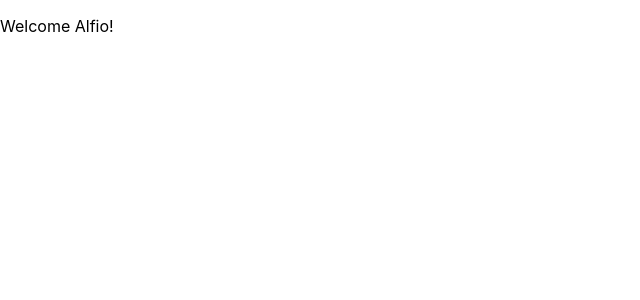
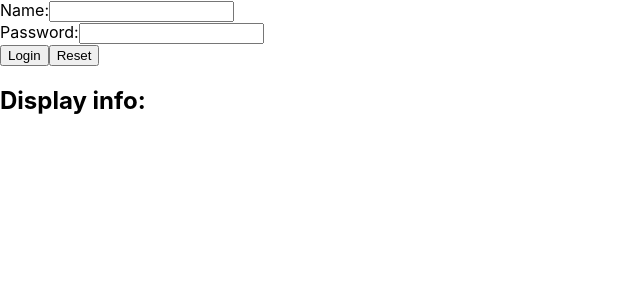
Before and after one commit to PuglisiAlfio/ReactJS, a React (Create React App) app in the folder esercizio-1/first-project/: page / in a window 1280 px wide. Shown: the top 300 px of the page, without its empty margins (0-640 px from the left). Built offline with nearby package versions, Linux system fonts and the light colour scheme.

Commit message:
simulazione checkpoint

```diff
--- a/esercizio-1/first-project/src/App.js
+++ b/esercizio-1/first-project/src/App.js
@@ -1,9 +1,9 @@
-import Welcome from './components/Welcome';
+import Form from './components/Form';
 import './App.css';
 
 function App() {
   return <div>
-          <Welcome name = "Alfio"/>
+          <Form/>
         </div>
 }
 
--- /dev/null
+++ b/esercizio-1/first-project/src/components/DisplayInfo.jsx
@@ -0,0 +1,15 @@
+function DisplayInfo(props) {
+    return<>
+            <h2>Display info:</h2>
+            {props.userArr.map(e => {
+                return (
+                    <>
+                        <h4>{e.username}</h4>
+                        <p>{e.password}</p>
+                    </>
+                )
+            })}
+            </>
+}
+
+export default DisplayInfo
--- /dev/null
+++ b/esercizio-1/first-project/src/components/Form.jsx
@@ -0,0 +1,41 @@
+import { useState } from "react"
+import DisplayInfo from "./DisplayInfo";
+
+function Form(){
+
+    const [userData, setData] = useState([])
+
+    const onSubmitHandle = (e) => {
+        e.preventDefault();
+        const userArr = {
+                username: e.target.username.value,
+                password: e.target.password.value
+            };
+         setData([...userData, userArr]);
+
+         e.target.username.value = '';
+         e.target.password.value = '';
+    }
+
+    const onResetHandle = () => {
+        setData([])
+    }
+
+    return (
+        <>
+            <form onSubmit={onSubmitHandle}>
+                <label>Name:</label>
+                <input type="text" name="username"/>
+                <br />
+                <label>Password:</label>
+                <input type="password" name="password"/>
+                <br />
+                <button type="submit">Login</button>
+                <button onClick={onResetHandle}>Reset</button>
+            </form>
+            <DisplayInfo userArr={userData}/>
+        </>
+    )
+}
+
+export default Form
--- a/esercizio-1/first-project/src/components/Welcome.js
+++ /dev/null
@@ -1,5 +0,0 @@
-function Welcome(props){
-    return <p>Welcome {props.name}!</p>
-}
-
-export default Welcome
```
